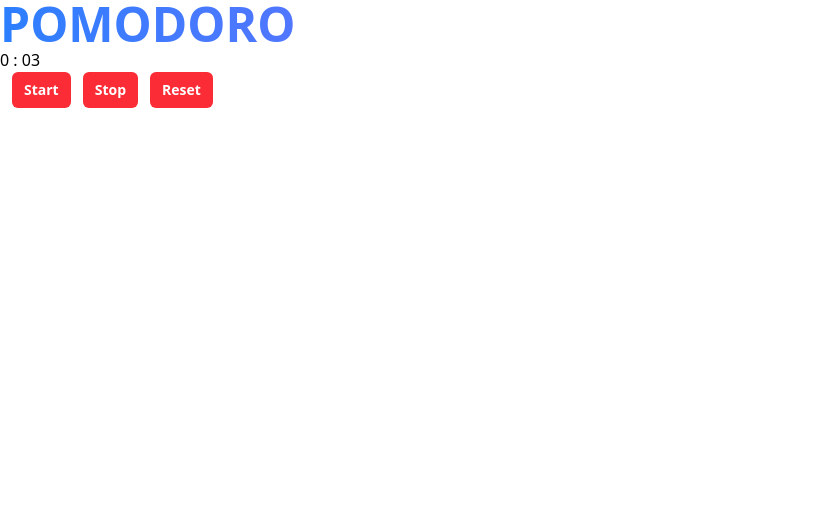
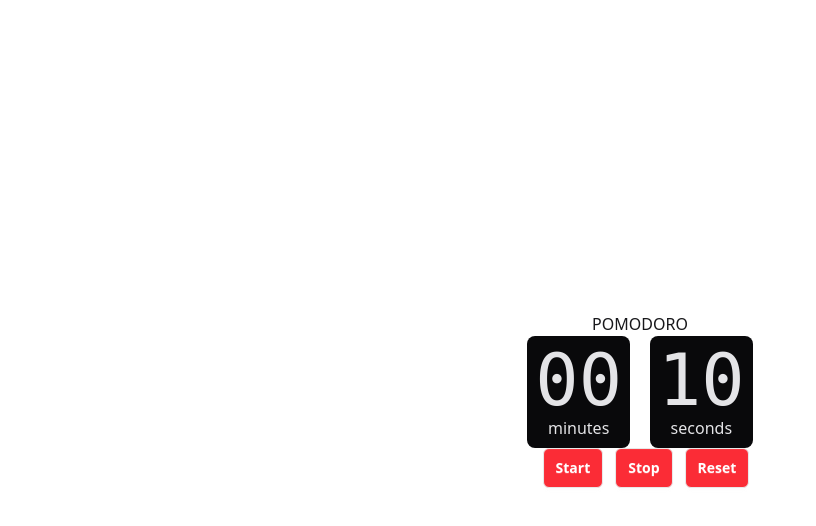
Before and after one commit to EPICOScode/Pomodoro, a React (Vite) app: page / in a window 1280 px wide. Shown: the top 526 px of the page, without its empty margins (0-816 px from the left). Built offline with nearby package versions, Linux system fonts and the light colour scheme.

Commit message:
Styling of the counter with leading zeros when it goes under ten

```diff
--- a/index.html
+++ b/index.html
@@ -4,7 +4,7 @@
     <meta charset="UTF-8" />
     <meta name="viewport" content="width=device-width, initial-scale=1.0" />
     <link href="/src/style.css" rel="stylesheet">
-    <title>OneNew</title>
+    <title>Pomodoro</title>
   </head>
   <body>
     <div id="root"></div>
--- a/package.json
+++ b/package.json
@@ -14,6 +14,7 @@
     "@heroicons/react": "^2.2.0",
     "@tailwindcss/vite": "^4.1.12",
     "D": "^1.0.0",
+    "daisyui": "^5.5.0",
     "react": "^19.1.1",
     "react-dom": "^19.1.1",
     "tailwindcss": "^4.1.12"
--- a/src/App.jsx
+++ b/src/App.jsx
@@ -1,18 +1,13 @@
 import { useState, useEffect } from "react";
 import HandleCLick from "./components/handleClick";
 import Break from "./components/timer";
+import Timerdisplay from "./components/features/timerDisplay";
 
 function App() {
-  const clock = 3;
+  const clock = 10;
   const [time, setTime] = useState(clock); // useState to setup the clock
   const [run, setRun] = useState(false); //false = No state changes. This useState runs the useEffect when it's launched by the user
   const [open, setOpen] = useState(false); // The state that opens the modal, headleeUI component
-
-  const timeFixed = () => {
-    const minutes = Math.floor(time / 60); // state divided in 60 == 25, math.floor eliminates decimals
-    const secs = time % 60; // the reminder of what we had divided == 0
-    return ` ${minutes} : ${secs.toString().padStart(2, "0")} `; // 25 : secs into string = 2 == length, "0" is the number to start with
-  };
 
   const startTimer = () => setRun(true); //function  => start tracking the time, =>  true cause false makes the time stay the same
   const endTimer = () => setRun(false);
@@ -39,12 +34,10 @@
   }, [run]); // return this only when react changes
 
     return (
-    <>
-      <h1 className="bg-linear-to-r from-blue-500 to-violet-500 bg-clip-text text-5xl font-extrabold text-transparent ">
-        POMODORO
-      </h1>
+      <div className="flex flex-col items-center justify-center min-h-screen">
+        <h1 className="">POMODORO</h1>
 
-      <h1>{timeFixed()}</h1>
+        <Timerdisplay time={time}/>
 
         <HandleCLick start={startTimer} stop={endTimer} reset={resetTimer} />
         <Break
@@ -53,7 +46,7 @@
           setTime={resetTimer}
           setRun={startTimer}
         />
-    </>
+      </div>
     );
   }
 
--- /dev/null
+++ b/src/components/features/timerDisplay.jsx
@@ -0,0 +1,28 @@
+const Timerdisplay = ({ time }) => {
+  const minutes = Math.floor(time / 60);
+  const seconds = time % 60;
+
+  const paddedMinutes = minutes.toString().padStart(2, "0");
+  const paddedSeconds =  seconds.toString().padStart(2, "0");
+
+  // ` ${minutes}:${seconds.toString().padStart(2, "0")}`; if I want the number to be a string...
+
+  return (
+    <div className="grid grid-flow-col gap-5 text-center auto-cols-max">
+      <div className="flex flex-col p-2 bg-neutral rounded-box text-neutral-content">
+        <span className="countdown font-mono text-7xl">
+          <span style={{"--value":paddedMinutes, "--digits":2}}></span>
+        </span>
+        minutes
+      </div>
+      <div className="flex flex-col p-2 bg-neutral rounded-box text-neutral-content">
+        <span className="countdown font-mono text-7xl"><span style={{"--value":paddedSeconds, "--digits":2}}></span>
+
+        </span>
+        seconds
+      </div>
+    </div>
+  );
+};
+
+export default Timerdisplay;
--- a/src/components/handleClick.jsx
+++ b/src/components/handleClick.jsx
@@ -4,9 +4,9 @@
 
   return (
     <div>
-      <button className="inline-flex w-full justify-center rounded-md bg-red-500 px-3 py-2 text-sm font-semibold text-white hover:bg-red-400 sm:ml-3 sm:w-auto" onClick={start}> Start </button>
-      <button className="inline-flex w-full justify-center rounded-md bg-red-500 px-3 py-2 text-sm font-semibold text-white hover:bg-red-400 sm:ml-3 sm:w-auto" onClick={stop}> Stop </button>
-      <button className="inline-flex w-full justify-center rounded-md bg-red-500 px-3 py-2 text-sm font-semibold text-white hover:bg-red-400 sm:ml-3 sm:w-auto" onClick={reset}> Reset </button>
+      <button className="btn"  onClick={start}> Start </button>
+      <button className="btn" onClick={stop}> Stop </button>
+      <button className="btn" onClick={reset}> Reset </button>
     </div>
   );
 };
--- a/src/style.css
+++ b/src/style.css
@@ -1,14 +1,7 @@
 @import "tailwindcss";
-
+@plugin "daisyui";
 
 
 .btn{
-    @apply font-bold py-2 px-4 border-b-4 border-blue-700;
+  @apply  inline-flex w-full justify-center rounded-md bg-red-500 px-3 py-2 text-sm font-semibold text-white hover:bg-red-400 sm:ml-3 sm:w-auto
 }
-
-.btn-blue{
-    @apply bg-red-500 text-white ;
-}
-.btn-blue:hover{
-    @apply bg-blue-400 border-blue-500 rounded;
-}
--- a/vite.config.js
+++ b/vite.config.js
@@ -6,6 +6,6 @@
 export default defineConfig({
   plugins: [
     react(),
-    tailwindcss()
+    tailwindcss(),
   ],
 })
```
Also changed, not shown: src/components/intervals/setIntervals.jsx (deleted), src/components/intervals/setRests.jsx (deleted), 1 other file (tests, documents, lock files or other folders). Lines whose indentation alone changed are shown as unchanged.
